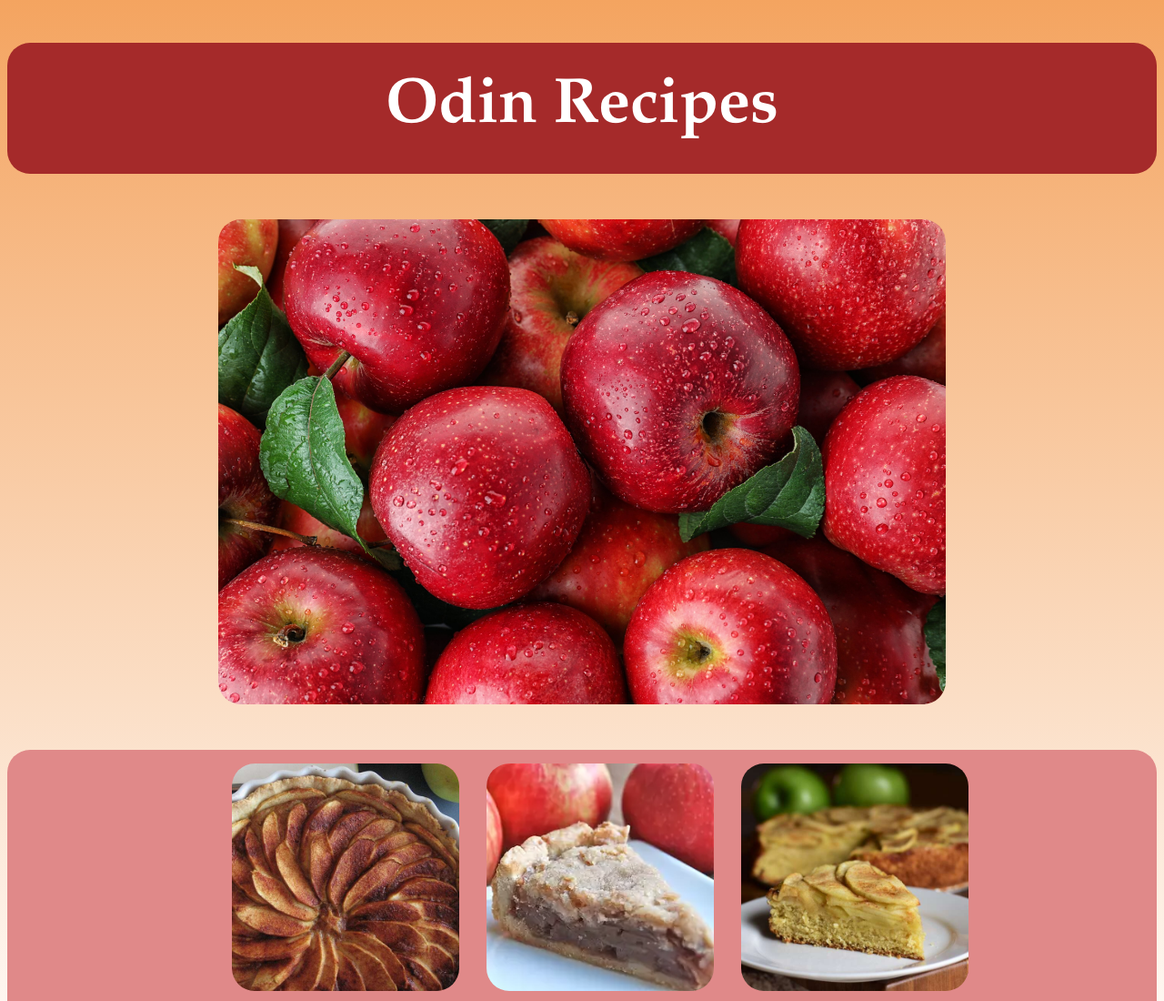
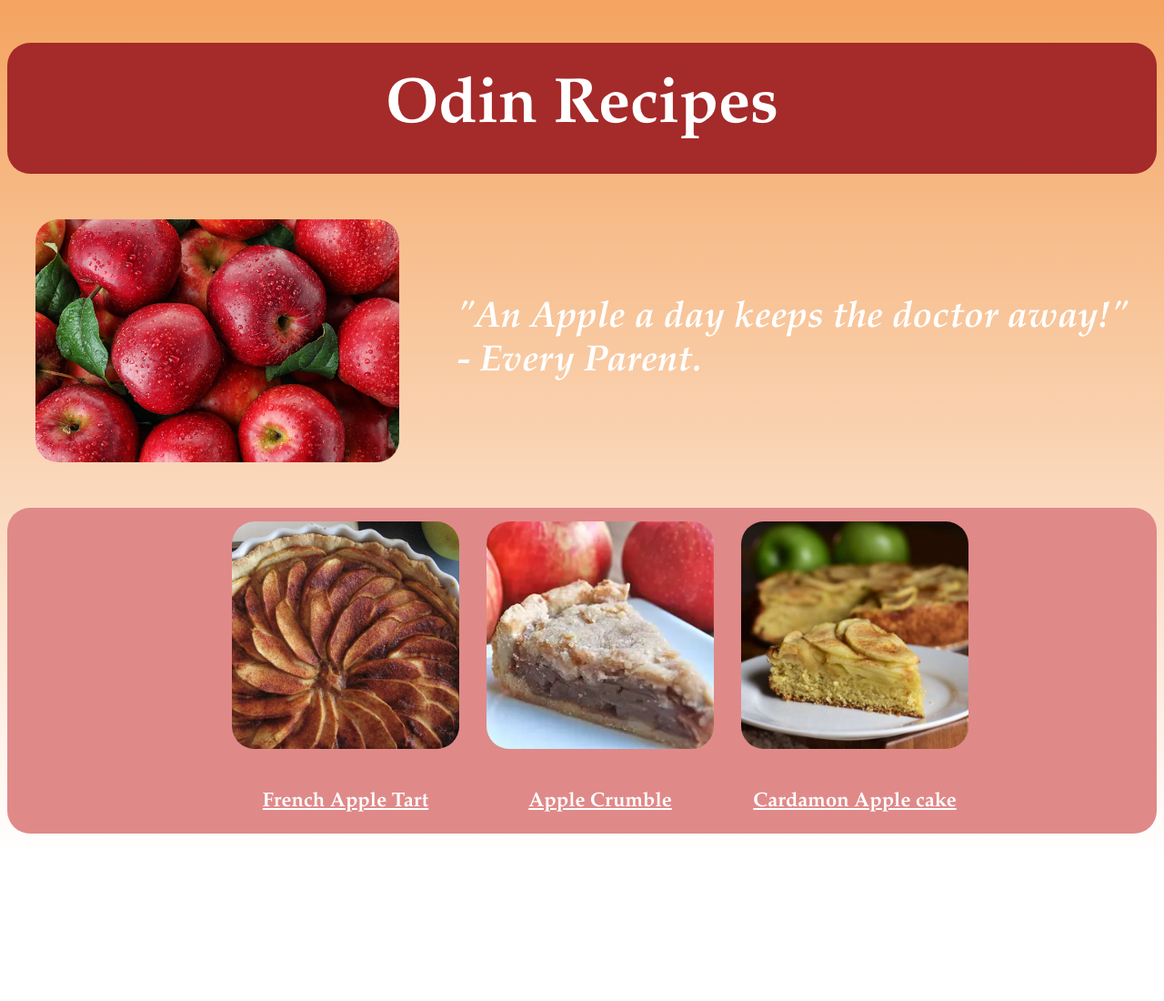
Before and after one commit to miiswom/odin-recipes, a plain HTML site: page index.html in a window 1280 px wide. Shown: the top 1100 px of the page at 91% size. After the commit the page ends 938 px from the top, so only its background shows below. Drawn offline with Linux system fonts and the light colour scheme.

Commit message:
Add a funny quote

```diff
--- a/index.html
+++ b/index.html
@@ -11,6 +11,7 @@
         <h1 class="title">Odin Recipes</h1>
         <div class="red-apples">
             <img style="border-radius: 25px;" src="./img/red-apples.jpeg">
+            <p class="quote">"An Apple a day keeps the doctor away!"<br> - Every Parent.</p>
         </div>
         <div class="recipes-container">
             <ul class="recipes">
--- a/styles/styles.css
+++ b/styles/styles.css
@@ -12,7 +12,7 @@ body {
 
     img {
     height: auto;
-    width: 800px;
+    width: 400px;
     }
 
 .title {
@@ -46,10 +46,15 @@ div .recipes {
 
 .red-apples {
     display: flex;
-    justify-content: center;
+    justify-content: space-around;
     align-items: center;
     margin-top: 50px;
     margin-bottom: 50px;
+}
+
+.quote {
+    font-size: 40px;
+    font-style: italic;
 }
 
 .index-img {
```
